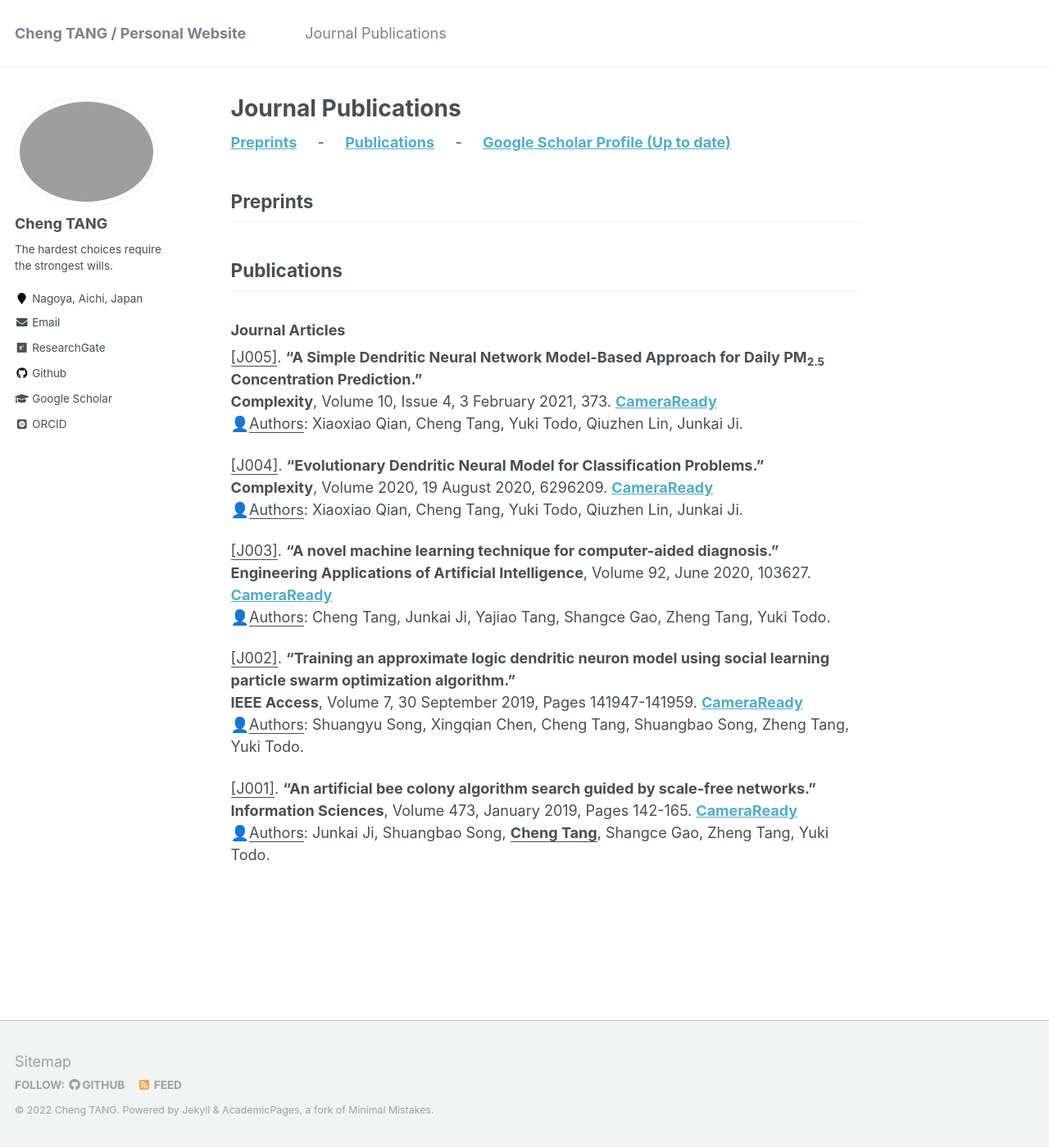
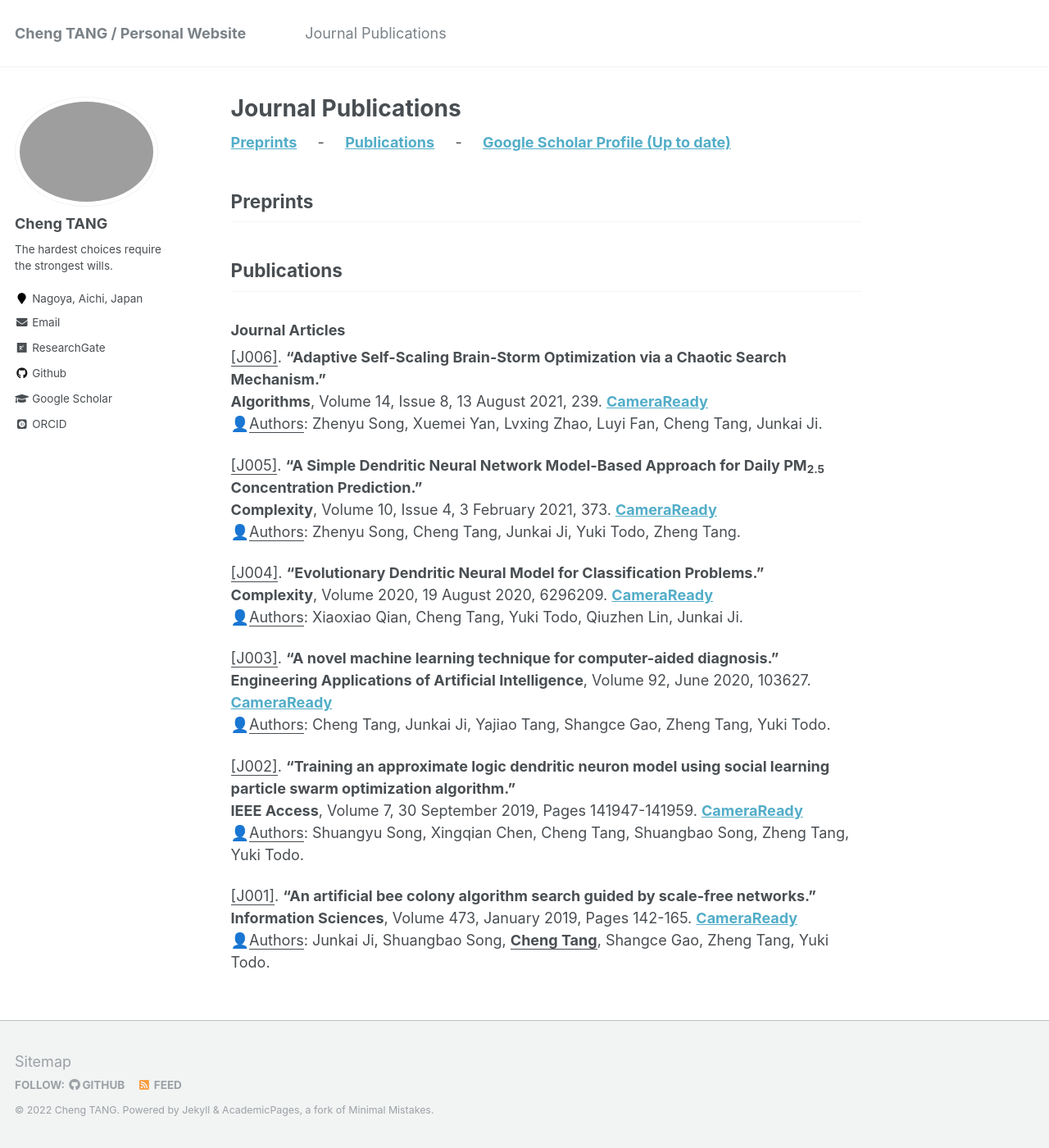
Before and after one commit to ChengTANG-AI/chengtang-ai.github.io, a Jekyll site: the page built from _pages/JournalPublications.md, in a window 1280 px wide and 1400 px high. Shown: the whole window at 82% size. Built offline with Jekyll 4.4.1, drawn with Linux system fonts in a browser that asks for light colours; some web fonts are replaced.

Commit message:
Update JournalPublications.md

```diff
--- a/_pages/JournalPublications.md
+++ b/_pages/JournalPublications.md
@@ -31,9 +31,13 @@ Publications
 
 ### Journal Articles
 
+<u>[J006]</u>. **"Adaptive Self-Scaling Brain-Storm Optimization via a Chaotic Search Mechanism."**
+**Algorithms**, Volume 14, Issue 8, 13 August 2021, 239. **[CameraReady](https://doi.org/10.3390/a14080239)**
+👤<u>Authors</u>: Zhenyu Song, Xuemei Yan, Lvxing Zhao, Luyi Fan, Cheng Tang, Junkai Ji.
+
 <u>[J005]</u>. **"A Simple Dendritic Neural Network Model-Based Approach for Daily PM<sub>2.5</sub> Concentration Prediction."**
 **Complexity**, Volume 10, Issue 4, 3 February 2021, 373. **[CameraReady](https://doi.org/10.3390/electronics10040373)**
-👤<u>Authors</u>: Xiaoxiao Qian, Cheng Tang, Yuki Todo, Qiuzhen Lin, Junkai Ji.
+👤<u>Authors</u>: Zhenyu Song, Cheng Tang, Junkai Ji, Yuki Todo, Zheng Tang.
 
 <u>[J004]</u>. **"Evolutionary Dendritic Neural Model for Classification Problems."**
 **Complexity**, Volume 2020, 19 August 2020, 6296209. **[CameraReady](https://doi.org/10.1155/2020/6296209)**
```
